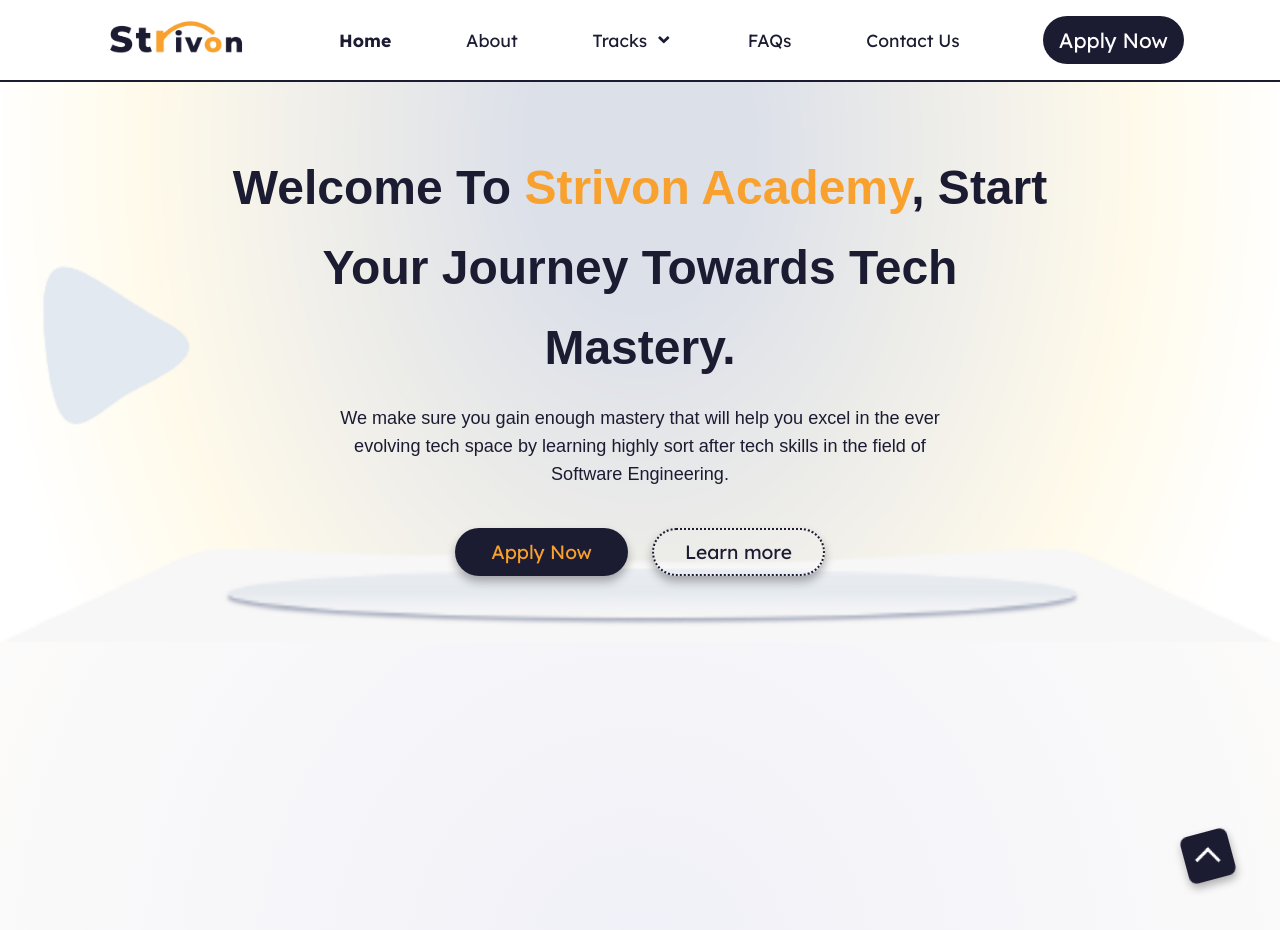
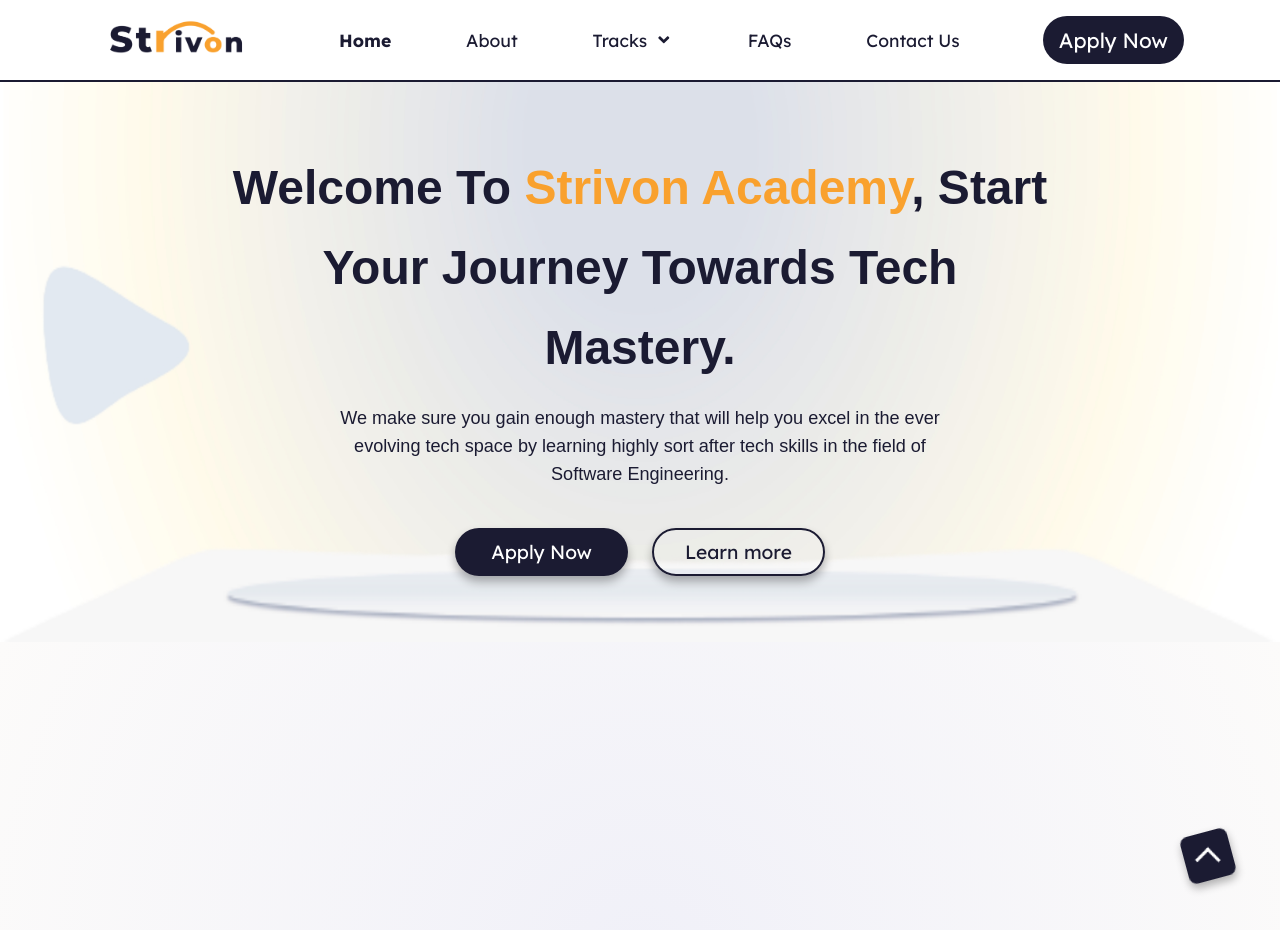
Before and after one commit to Doziechuks/strivon-main, a React (Create React App) app in the folder strivon-frontend/: page / in a window 1280 px wide. Shown: the top 930 px of the page. Built offline with nearby package versions, Linux system fonts and the light colour scheme.

Commit message:
adjust the css for the header and about components of the home page

```diff
--- a/strivon-frontend/src/components/about/About.module.css
+++ b/strivon-frontend/src/components/about/About.module.css
@@ -93,7 +93,7 @@
   justify-content: center;
   border-radius: 0.5rem;
   background-color: #1b1b32;
-  color: #f9a12e;
+  color: #fff;
   font-size: 1.2rem;
   transition: all 0.5s ease-in-out;
   /* font-family: sans-serif; */
--- a/strivon-frontend/src/components/heading/Heading.module.css
+++ b/strivon-frontend/src/components/heading/Heading.module.css
@@ -67,7 +67,7 @@
   justify-content: center;
   border-radius: 5rem;
   background-color: #1b1b32;
-  color: #f9a12e;
+  color: #fff;
   font-size: 1.2rem;
   transition: all 0.5s ease-in-out;
   /* font-family: sans-serif; */
@@ -76,15 +76,15 @@
 .btn:last-child {
   background-color: transparent;
   color: #1b1b32;
-  border: 2px #1b1b32 dotted;
+  border: 2px #1b1b32 solid;
 }
 .btn:hover {
   color: #1b1b32;
   background-color: transparent;
-  border: 2px #1b1b32 dotted;
+  border: 2px #1b1b32 solid;
 }
 .btn:last-child:hover {
-  color: #f9a12e;
+  color: #fff;
   background-color: #1b1b32;
   border: none;
 }
```
